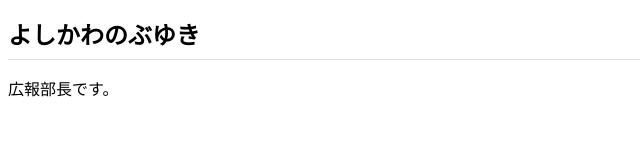
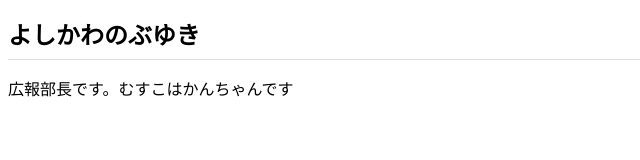
Before and after one commit to nobu-yoshikawa/nobu-yoshikawa.github.io, a plain HTML site: page index.html in a window 1280 px wide. Shown: the whole page, without its empty margins (0-640 px from the left). Drawn offline with Linux system fonts and the light colour scheme.

Commit message:
Add files via upload

```diff
--- a/index.html
+++ b/index.html
@@ -8,7 +8,7 @@
 </head>
 <body>
   <h1>よしかわのぶゆき</h1>
-  <p>広報部長です。</p>
+  <p>広報部長です。むすこはかんちゃんです</p>
 
 </body>
 </html>
```
